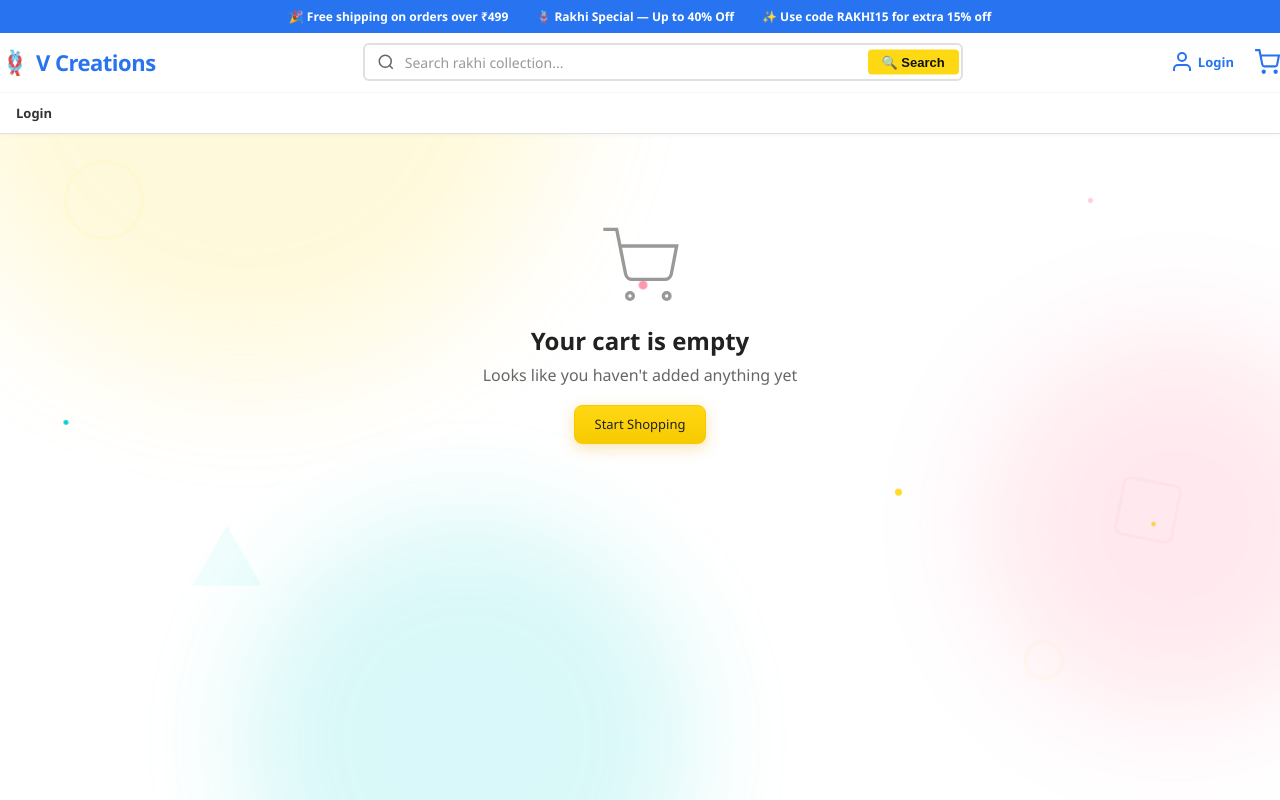
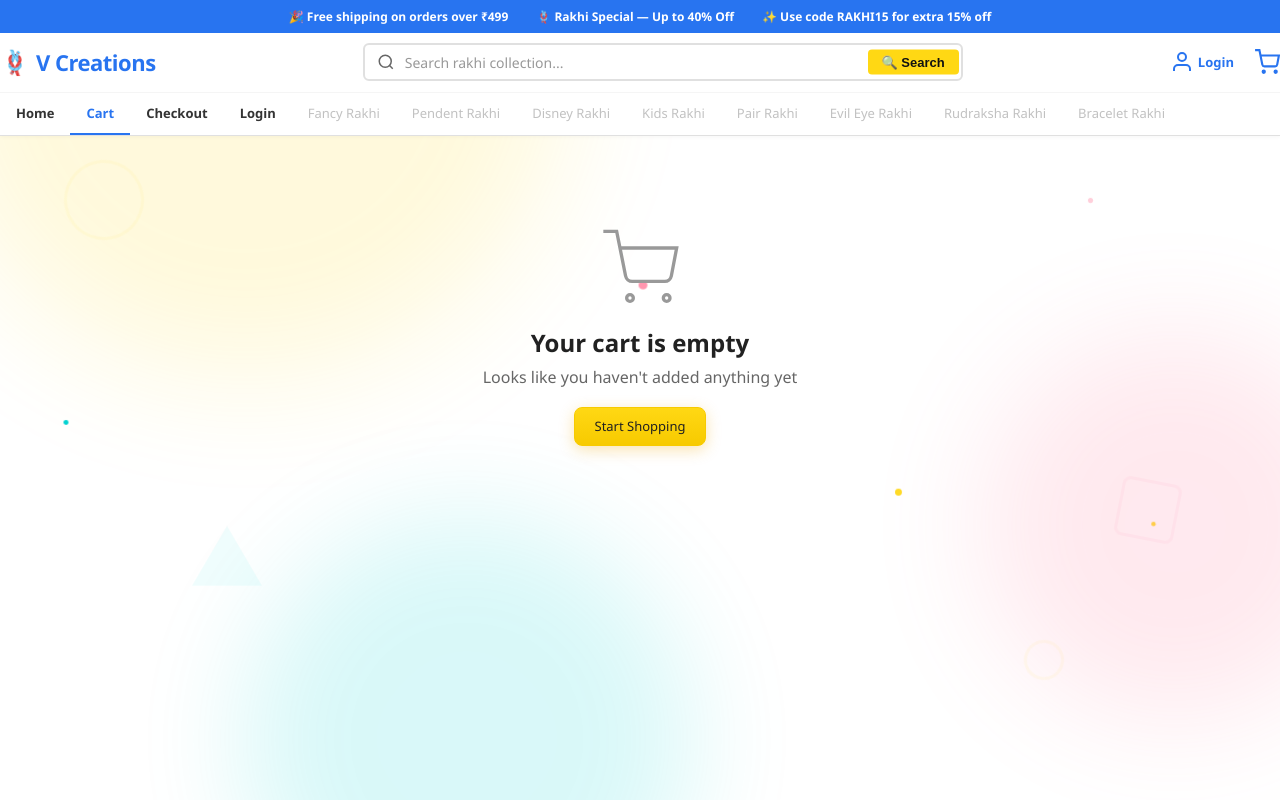
Before and after one commit to Varshith1805/v-creations, a React (Create React App) app in the folder vcreations-frontend/: page /cart in a window 1280 px wide. Built offline with nearby package versions, Linux system fonts and the light colour scheme.

Commit message:
Restore full nav bar with all links and category promos

```diff
--- a/vcreations-frontend/src/App.js
+++ b/vcreations-frontend/src/App.js
@@ -53,7 +53,18 @@ function Header() {
         </div>
       </div>
       <nav className="header-nav container">
+        <Link to="/" className={location.pathname === "/" ? "nav-link active" : "nav-link"}>Home</Link>
+        <Link to="/cart" className={location.pathname === "/cart" ? "nav-link active" : "nav-link"}>Cart</Link>
+        <Link to="/checkout" className={location.pathname === "/checkout" ? "nav-link active" : "nav-link"}>Checkout</Link>
         <Link to={userEmail ? "/orders" : "/login"} className={location.pathname === "/orders" || location.pathname === "/login" ? "nav-link active" : "nav-link"}>{userEmail ? "My Orders" : "Login"}</Link>
+        <span className="nav-link nav-promo">Fancy Rakhi</span>
+        <span className="nav-link nav-promo">Pendent Rakhi</span>
+        <span className="nav-link nav-promo">Disney Rakhi</span>
+        <span className="nav-link nav-promo">Kids Rakhi</span>
+        <span className="nav-link nav-promo">Pair Rakhi</span>
+        <span className="nav-link nav-promo">Evil Eye Rakhi</span>
+        <span className="nav-link nav-promo">Rudraksha Rakhi</span>
+        <span className="nav-link nav-promo">Bracelet Rakhi</span>
       </nav>
     </header>
   );
```
